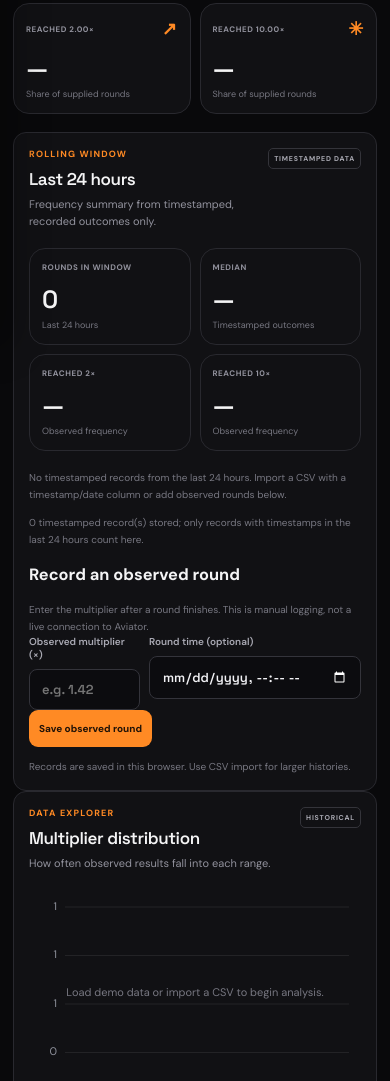
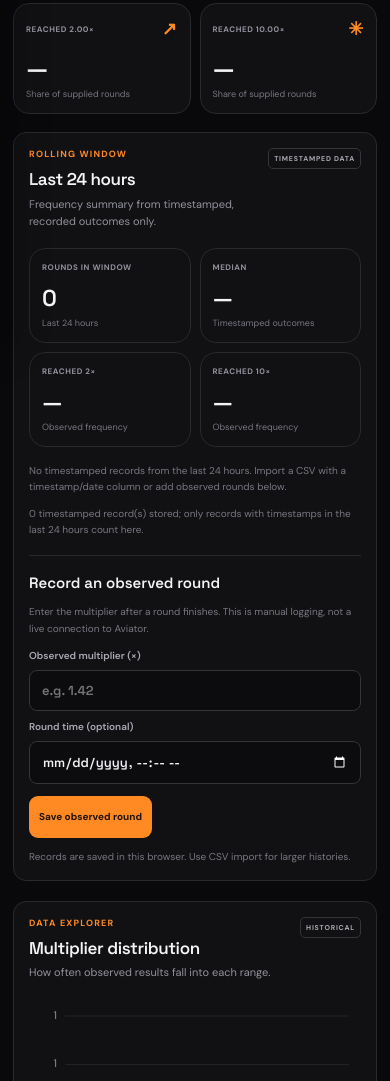
Before and after one commit to gomezdigital/Gomez-Aviator-Intelligence, a plain HTML site: page index.html in a window 390 px wide. Shown: the part 498-1579 px from the top of the page. Drawn offline with Linux system fonts and the light colour scheme.

Commit message:
Style rolling 24-hour analytics and manual round logging

```diff
--- a/style.css
+++ b/style.css
@@ -144,3 +144,20 @@ td:first-child { color: #777781; }
 @media (max-width: 820px) { .sidebar { transform: translateX(-100%); transition: transform .22s ease; box-shadow: 12px 0 35px rgba(0,0,0,.3); } .sidebar.open { transform: translateX(0); } .main-content { margin-left: 0; padding: 0 20px 22px; } .menu-toggle { display: block; } .topbar { gap: 12px; } .breadcrumb { margin-right: auto; } .page-heading { align-items: flex-start; } .content-grid { grid-template-columns: 1fr; } .metrics-grid { grid-template-columns: repeat(2, minmax(0,1fr)); } .heading-actions { flex-direction: row; } }
 @media (max-width: 540px) { .main-content { padding: 0 13px 20px; } .topbar { height: 62px; } .topbar-right { gap: 10px; } .live-badge { font-size: 0; gap: 0; } .live-badge i { width: 8px; height: 8px; } .page-heading { display: block; padding: 27px 0 18px; } h1 { font-size: 31px; } .heading-copy { font-size: 12px; } .heading-actions { margin-top: 17px; } .button { flex: 1; padding: 11px 9px; font-size: 10px; } .notice-banner { padding: 11px; } .notice-banner p { font-size: 10px; } .metrics-grid { gap: 9px; } .metric-card { padding: 13px 12px; } .metric-top { font-size: 8px; letter-spacing: .55px; } .metric-value { font-size: 25px; margin-top: 15px; } .metric-foot { font-size: 9px; } .panel { padding: 15px; border-radius: 13px; } .panel-heading { margin-bottom: 17px; } h2 { font-size: 17px; } .panel-tag { font-size: 7px; padding: 5px; } .chart-wrap { height: 205px; } .control-row { grid-template-columns: 1fr 1fr; gap: 9px; } .app-footer { flex-direction: column; line-height: 1.6; } .probability-result strong { font-size: 25px; } .probability-ring { width: 65px; height: 65px; } .table-footer { align-items: flex-start; } }
 @media (prefers-reduced-motion: reduce) { *, *::before, *::after { scroll-behavior: auto !important; transition-duration: .01ms !important; animation-duration: .01ms !important; } }
+
+
+/* Rolling 24-hour research panel and manual observation form */
+.rolling24-panel { margin: 0 0 20px; }
+.rolling-metrics { margin: 4px 0 16px; }
+.rolling-metrics .metric-card { min-width: 0; }
+.rolling-metrics .metric-value { overflow-wrap: anywhere; }
+.manual-entry { border-top: 1px solid var(--border); margin-top: 17px; padding-top: 17px; }
+.manual-entry h3 { margin: 0 0 6px; font: 600 15px "Space Grotesk", sans-serif; }
+.manual-entry .control-row { margin: 12px 0; }
+.manual-entry input { min-width: 0; width: 100%; }
+.manual-entry .button { min-height: 42px; }
+#manual-status, #rolling24-window, #rolling24-coverage { line-height: 1.6; }
+@media (max-width: 540px) {
+  .rolling-metrics .metric-value { font-size: 23px; }
+  .manual-entry .control-row { grid-template-columns: 1fr; }
+}
```
